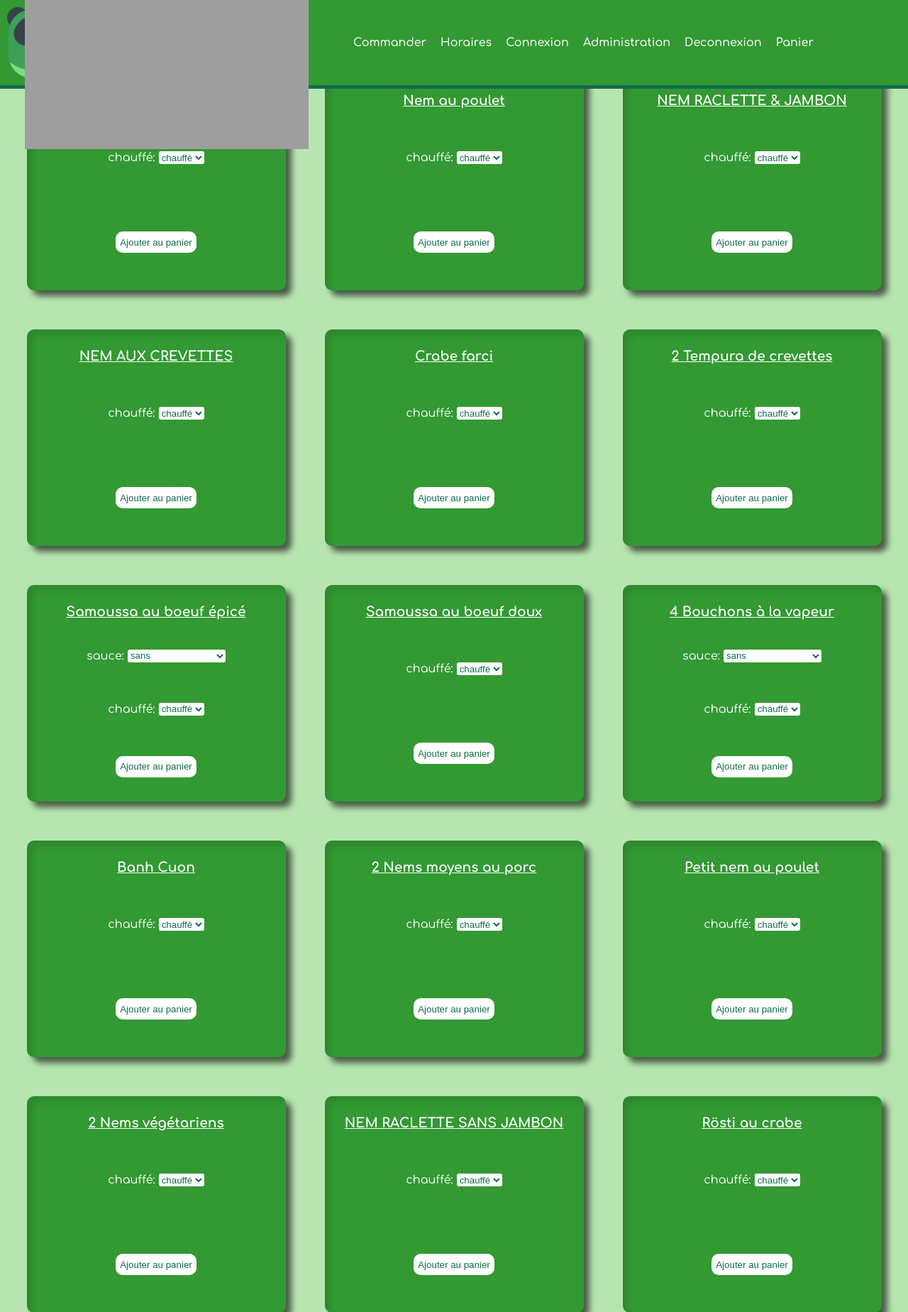
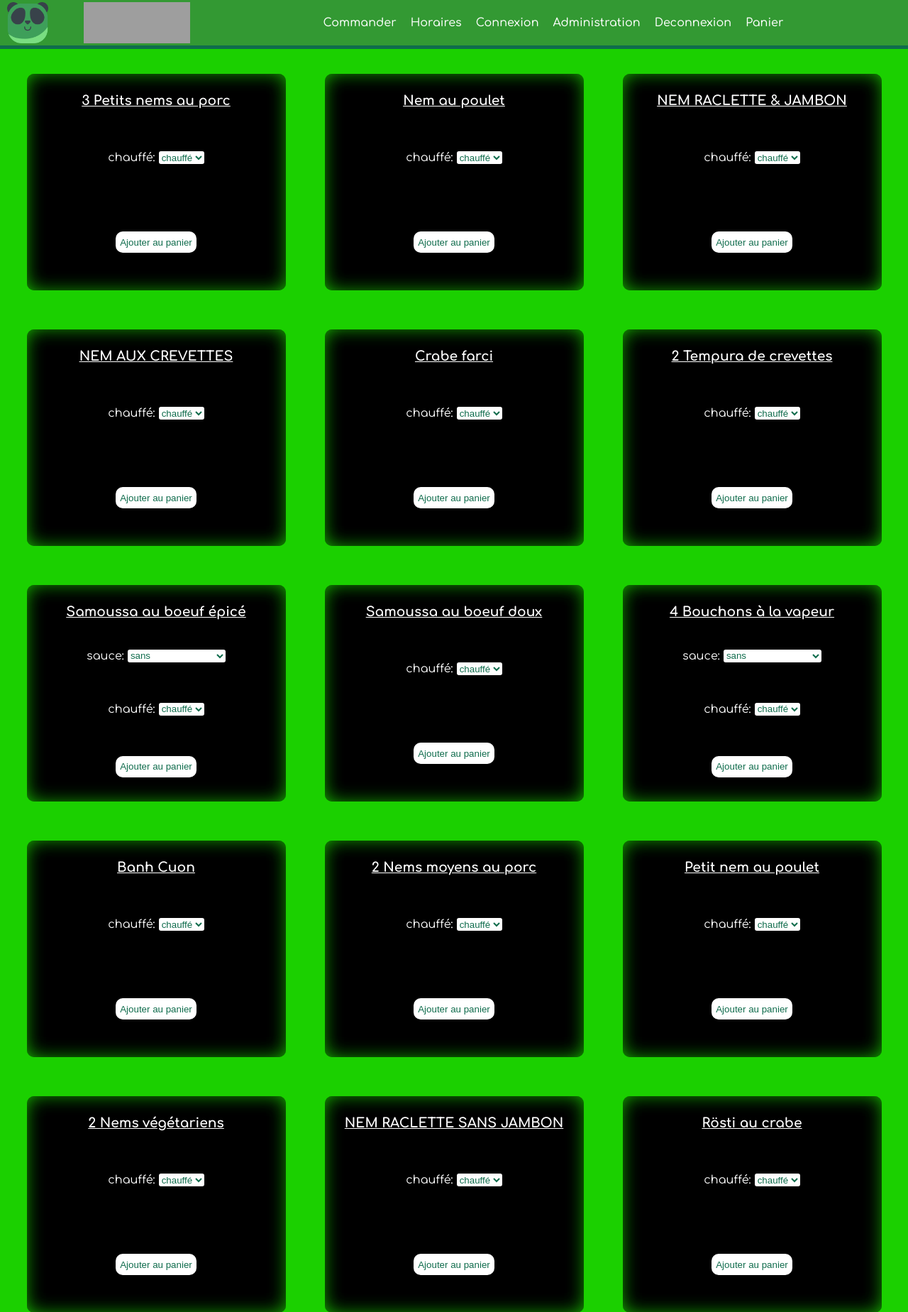
Before and after one commit to Vitrixxl/Boviet, a PHP site: page /index.php?page=plat&plat=entree in a window 1280 px wide. Shown: the top 1848 px of the page at 71% size. Run offline with PHP 8.4, Linux system fonts and the light colour scheme; data that the repository does not hold is empty; grey boxes are pictures that could not be loaded.

Commit message:
Fonctionnel

```diff
--- a/connexion.php
+++ b/connexion.php
@@ -9,7 +9,7 @@ if (isset($_POST['username']) && isset($_POST['psw'])) {
     $pass = 'J&_9VZ8Tej9xk9%';
     $db = 'lab_database';
 
-    $connexion= new mysqli("localhost", "root","", "boviet");
+    $connexion= new mysqli($host, $user,$pass, $db);
 
     if ($connexion->connect_error) {
         die("Connection failed: " . $conn->connect_error);
--- a/index.php
+++ b/index.php
@@ -8,7 +8,7 @@ $user = 'db_devuser';
 $pass = 'J&_9VZ8Tej9xk9%';
 $db = 'lab_database';
 
-$connexion= new mysqli("localhost", "root","", "boviet");
+$connexion= new mysqli($host, $user,$pass, $db);
 
 if ($connexion->connect_error) {
     die("Connection failed: " . $connexion->connect_error);
--- a/launchCard.php
+++ b/launchCard.php
@@ -5,7 +5,7 @@ $user = 'db_devuser';
 $pass = 'J&_9VZ8Tej9xk9%';
 $db = 'lab_database';
 
-$connexion= new mysqli("localhost", "root","", "boviet");
+$connexion= new mysqli($host, $user,$pass, $db);
 
 $resultPanier = $connexion->query($requetePanier);
 
--- a/sendCard.php
+++ b/sendCard.php
@@ -6,7 +6,7 @@ if (isset($_SESSION["panier"])){
     $pass = 'J&_9VZ8Tej9xk9%';
     $db = 'lab_database';
 
-    $connexion= new mysqli("localhost", "root","", "boviet");
+    $connexion= new mysqli($host, $user,$pass, $db);
     $panier = json_encode($_SESSION['panier']);
     $panier = substr_replace($panier,"]",-1);
     $panier = substr($panier,1);
--- a/startCard.php
+++ b/startCard.php
@@ -4,7 +4,7 @@
     $pass = 'J&_9VZ8Tej9xk9%';
     $db = 'lab_database';
 
-    $connexion= new mysqli("localhost", "root","", "boviet");
+    $connexion= new mysqli($host, $user,$pass, $db);
 
 $insertNewCard = "UPDATE panier set pan_content = '[{}]'";
 $deleteHSTCard = "DELETE from histo_panier";
--- a/style.css
+++ b/style.css
@@ -15,7 +15,7 @@ body{
     display: flex;
     justify-content: center;    align-items: center;
     height: 100vh;
-    background-color: #b7e5b0;
+    background-color: #1bd000;
 }
 
 .connexion{
@@ -53,7 +53,7 @@ nav{
     top: 0;
     left: 0;
     width: 100%;
-    height: 120px;
+    height: 8vh;
     display: flex;
     justify-content: start;
     align-items: center;
@@ -64,8 +64,8 @@ nav{
 }
 
 .logoContainer{
-    width: 100px;
-    height: 100px;
+    width: auto;
+    height: 90%;
 }
 .logoContainer>img{
     width: 100%;
@@ -100,8 +100,13 @@ nav{
     align-items: center;
     display: flex;
     width: 150px;
-    height: 50%;
+    height: 90%;
+    box-sizing: border-box;
     color: white;
+}
+.VIET>img{
+    width: 100%;
+    height: 100%;
 }
 
 
@@ -205,10 +210,10 @@ nav{
     text-align: center;
     padding: 10px  ;
     border-radius: 10px;
-    background-color: #339933;
+    background-color: #000000;
     color: white;
     transition: 0.5s;
-    box-shadow: 8px 8px 9px 0px rgba(0,0,0,0.6),inset 8px 8px 9px 0px rgba(0,0,0,0.1);
+    box-shadow: inset 0px 0px 34px -14px #1bd000,inset -0px 0px 34px -14px #1bd000;
     /* border: 2px solid #0f6c4c; */
 
 }
--- a/traitementPanier.php
+++ b/traitementPanier.php
@@ -23,7 +23,7 @@ if (isset($_GET['id']) ){
 
 
     array_push($_SESSION["panier"], $plat);
-    print_r($_SESSION['panier']);
+
     switch ($_GET['from']) {
         case 'viandes':
             header("Location: index.php?page=plat&plat=viandes&insert=true");
@@ -56,7 +56,7 @@ if (isset($_GET['id']) ){
 
     }
 
-    echo "<button onclick='getPanier()'>Voir le contenu du panier</button>";
+    // echo "<button onclick='getPanier()'>Voir le contenu du panier</button>";
 }
 
 // if (isset ($_GET['test'])) {
```
Also changed, not shown: adminMain.php (+17 -15 lines), test.php (line endings or trailing spaces).
